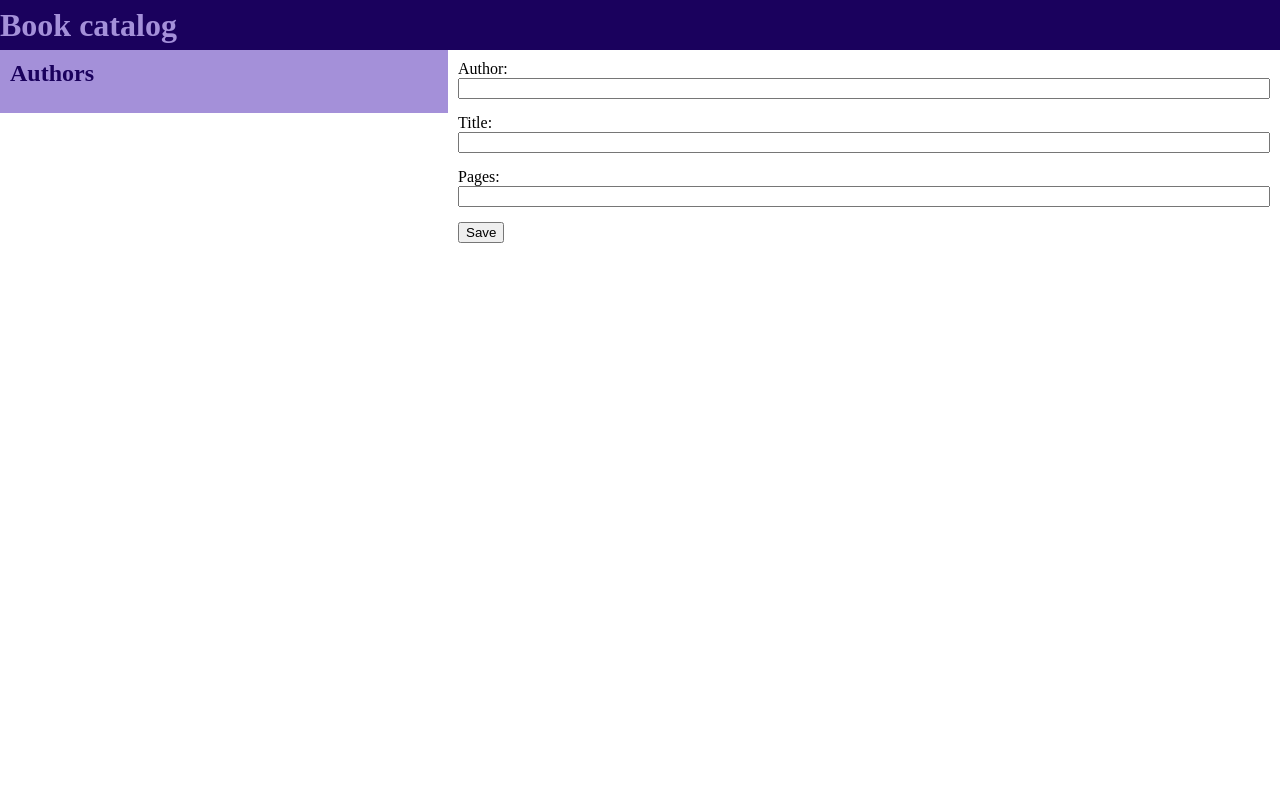
After one commit to yermochenko/example-book-catalog, a PHP site: page /view-edit-book.php in a window 1280 px wide. The commit adds this page. Run offline with PHP 8.4, Linux system fonts and the light colour scheme; data that the repository does not hold is empty.

Commit message:
visualize information about selected book and it author in HTML-format as form for editing

```diff
--- a/www/edit-book.php
+++ b/www/edit-book.php
@@ -13,9 +13,7 @@
 		$author->execute();
 		$author = $author->fetch(PDO::FETCH_ASSOC);
 		$pdo = NULL;
-		print_r($authors);
-		print_r($book);
-		print_r($author);
+		include 'view-edit-book.php';
 	} catch(PDOException $e) {
 		header('Location: http://'.$_SERVER['HTTP_HOST'].'/error.php?message='.urlencode('Database error'));
 	}
--- a/www/main.css
+++ b/www/main.css
@@ -30,3 +30,9 @@ H2 {
 	width: calc( 65% - 20px );
 	padding: 10px;
 }
+FORM INPUT {
+	display: block;
+	box-sizing: border-box;
+	width: 100%;
+	margin-bottom: 15px;
+}
--- /dev/null
+++ b/www/view-edit-book.php
@@ -0,0 +1,34 @@
+<HTML>
+	<HEAD>
+		<META charset="UTF-8"/>
+		<TITLE>Book catalog :: edit book</TITLE>
+		<LINK rel="stylesheet" type="text/css" href="main.css">
+	</HEAD>
+	<BODY>
+		<H1>Book catalog</H1>
+		<DIV id="authors">
+			<H2>Authors</H2>
+			<OL>
+				<?php
+					foreach($authors as $auth) {
+				?>
+				<LI><A href="index.php?id=<?php echo $auth['id']; ?>"><?php echo $auth['name'].' '.$auth['surname']; ?></A></LI>
+				<?php
+					}
+				?>
+			</OL>
+		</DIV>
+		<DIV id="books">
+			<FORM action="save-book.php" method="post">
+				<INPUT type="hidden" id="id-field" name="id" value="<?php echo $book['id']; ?>"/>
+				<LABEL for="author-field">Author:</LABEL>
+				<INPUT type="text" id="author-field" value="<?php echo $author['name'].' '.$author['surname']; ?>">
+				<LABEL for="title-field">Title:</LABEL>
+				<INPUT type="text" id="title-field" name="title" value="<?php echo $book['title']; ?>">
+				<LABEL for="pages-field">Pages:</LABEL>
+				<INPUT type="text" id="pages-field" name="pages" value="<?php echo $book['pages']; ?>">
+				<BUTTON>Save</BUTTON>
+			</FORM>
+		</DIV>
+	</BODY>
+</HTML>
```
